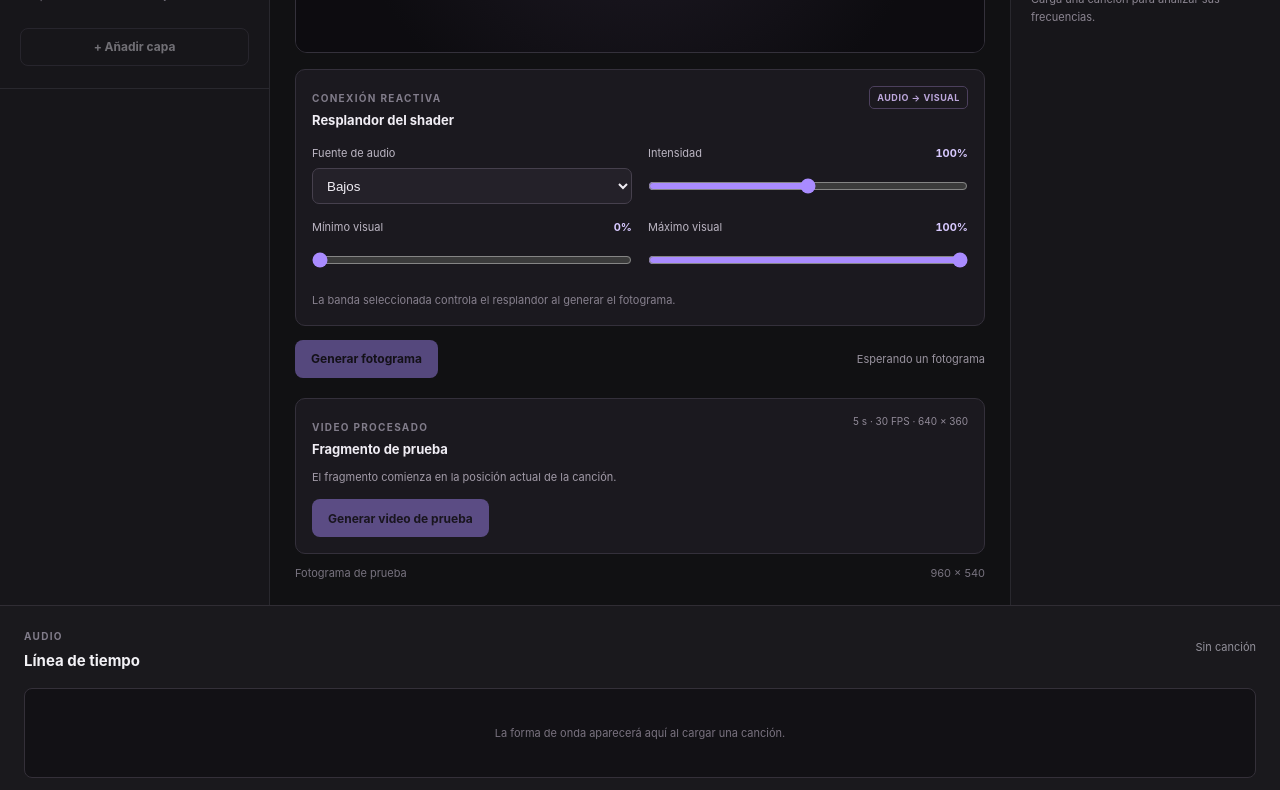
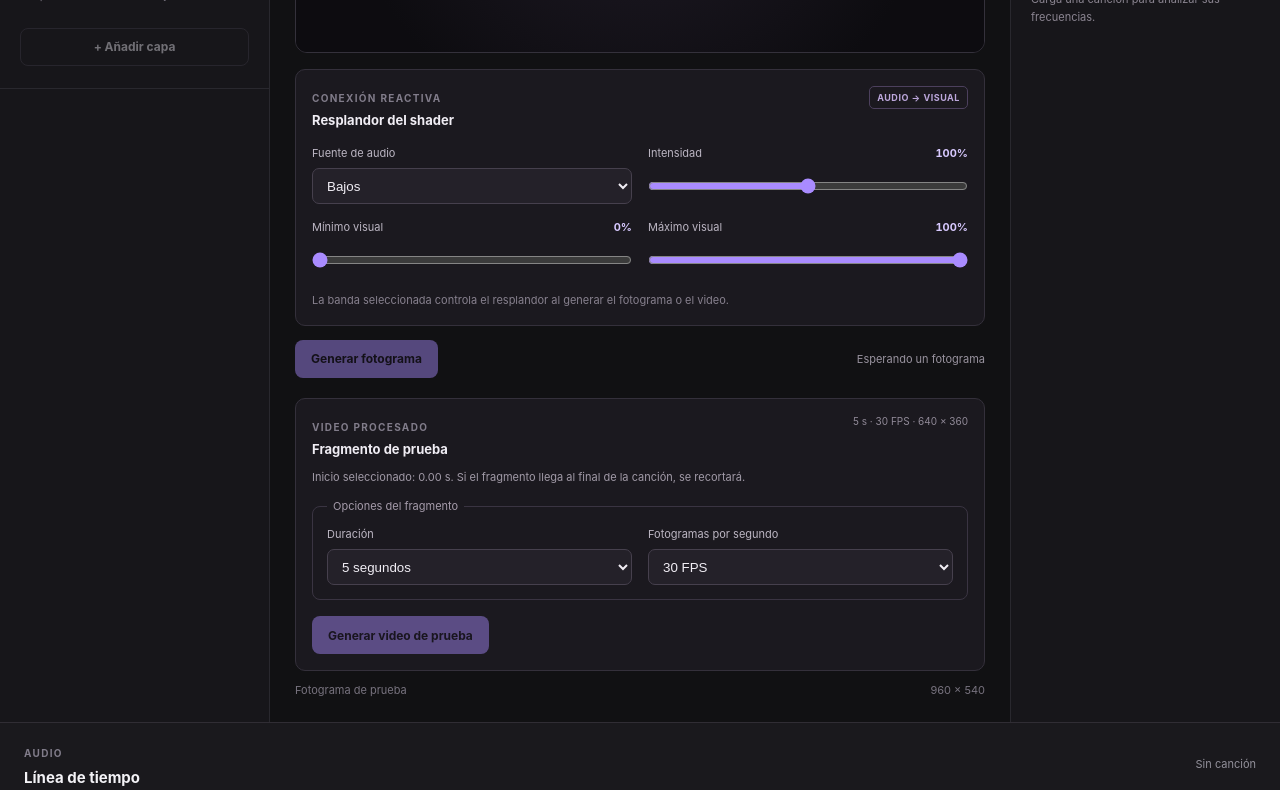
Before and after one commit to DiegoMaioneVallarino/Vibrato.js, a React (Vite) app in the folder vibrato.js/: page / in a window 1280 px wide. Shown: the part 511-1301 px from the top of the page. Built offline with nearby package versions, Linux system fonts and the light colour scheme.

Commit message:
feat: configure preview video duration and frame rate

```diff
--- a/vibrato.js/src/features/render/engine/renderPreviewClip.ts
+++ b/vibrato.js/src/features/render/engine/renderPreviewClip.ts
@@ -34,12 +34,12 @@ type RenderPreviewClipOptions = {
   analysis: FrequencyAnalysis;
   startTime: number;
   duration: number;
+  fps: number;
   band: AudioBand;
   mapping: ReactiveMapping;
   onProgress?: (progress: number) => void;
 };
 
-const FPS = 30;
 const WIDTH = 640;
 const HEIGHT = 360;
 
@@ -48,10 +48,25 @@ export async function renderPreviewClip({
   analysis,
   startTime,
   duration,
+  fps,
   band,
   mapping,
   onProgress,
 }: RenderPreviewClipOptions): Promise<Blob> {
+  if (![24, 30, 60].includes(fps)) {
+    throw new Error("Selecciona 24, 30 o 60 FPS.");
+  }
+
+  if (!Number.isFinite(duration) || duration <= 0 || duration > 30) {
+    throw new Error(
+      "La duración debe ser mayor que cero y de hasta 30 segundos."
+    );
+  }
+
+  if (!Number.isFinite(startTime)) {
+    throw new Error("La posición de inicio no es válida.");
+  }
+
   const audioContext = new AudioContext();
 
   let decodedAudio: AudioBuffer;
@@ -76,10 +91,8 @@ export async function renderPreviewClip({
 
   const remainingDuration = availableDuration - safeStart;
 
-  // Redondeamos hacia abajo para que todos los fotogramas tengan
-  // la misma duración y el audio no sobrepase el final de la canción.
   const frameCount = Math.floor(
-    Math.min(duration, remainingDuration) * FPS
+    Math.min(duration, remainingDuration) * fps
   );
 
   if (frameCount < 1) {
@@ -88,7 +101,7 @@ export async function renderPreviewClip({
     );
   }
 
-  const clipDuration = frameCount / FPS;
+  const clipDuration = frameCount / fps;
 
   const canvas = document.createElement("canvas");
 
@@ -113,16 +126,20 @@ export async function renderPreviewClip({
   });
 
   output.addVideoTrack(videoSource, {
-    frameRate: FPS,
+    frameRate: fps,
   });
 
   output.addAudioTrack(audioSource);
 
-  await output.start();
+  let failed = false;
 
   async function writeVideo() {
     for (let frameIndex = 0; frameIndex < frameCount; frameIndex++) {
-      const videoTime = frameIndex / FPS;
+      if (failed) {
+        return;
+      }
+
+      const videoTime = frameIndex / fps;
       const songTime = safeStart + videoTime;
 
       const point = getFrequencyAtTime(analysis, songTime);
@@ -140,9 +157,7 @@ export async function renderPreviewClip({
         reactivity,
       });
 
-      // El tiempo del video empieza en cero, aunque el fragmento
-      // comience más adelante dentro de la canción.
-      await videoSource.add(videoTime, 1 / FPS);
+      await videoSource.add(videoTime, 1 / fps);
 
       onProgress?.((frameIndex + 1) / frameCount);
     }
@@ -160,7 +175,6 @@ export async function renderPreviewClip({
       decodedAudio.length - startSample
     );
 
-    // Alimentamos el audio en fragmentos de un segundo.
     const chunkSize = sampleRate;
 
     for (
@@ -168,6 +182,10 @@ export async function renderPreviewClip({
       offset < totalSamples;
       offset += chunkSize
     ) {
+      if (failed) {
+        return;
+      }
+
       const length = Math.min(
         chunkSize,
         totalSamples - offset
@@ -201,8 +219,8 @@ export async function renderPreviewClip({
   }
 
   try {
-    // Ambas pistas avanzan de forma concurrente para que el
-    // codificador pueda intercalarlas mientras escribe el archivo.
+    await output.start();
+
     await Promise.all([
       writeVideo(),
       writeAudio(),
@@ -218,7 +236,15 @@ export async function renderPreviewClip({
       type: "video/webm",
     });
   } catch (error) {
-    await output.cancel();
+    failed = true;
+
+    // Conserva el error original si también falla la limpieza.
+    try {
+      await output.cancel();
+    } catch (cleanupError) {
+      console.error("Error al liberar el render:", cleanupError);
+    }
+
     throw error;
   }
 }
--- a/vibrato.js/src/features/visualizer/components/ReactiveFramePreview.css
+++ b/vibrato.js/src/features/visualizer/components/ReactiveFramePreview.css
@@ -267,3 +267,31 @@
 .clip-download:hover {
   text-decoration: underline;
 }
+
+.clip-settings {
+  min-width: 0;
+  margin: 0 0 16px;
+  padding: 14px;
+
+  border: 1px solid #3a3442;
+  border-radius: 8px;
+}
+
+.clip-settings legend {
+  padding: 0 6px;
+
+  color: #a69cab;
+  font-size: 11px;
+}
+
+.clip-settings:disabled {
+  opacity: 0.5;
+}
+
+.clip-result-info {
+  margin: 0;
+
+  color: #a69cab;
+  font-size: 11px;
+  line-height: 1.5;
+}
--- a/vibrato.js/src/features/visualizer/components/ReactiveFramePreview.tsx
+++ b/vibrato.js/src/features/visualizer/components/ReactiveFramePreview.tsx
@@ -1,16 +1,27 @@
 import { useEffect, useRef, useState } from "react";
-
-import type { FrequencyPoint } from "../../audio/analysis/analyzeFrequencyBands";
-import { mapAudioToValue } from "../../reactivity/engine/mapAudioToValue";
-import { renderReactiveFrame } from "../shaders/renderReactiveFrame";
-
-import "./ReactiveFramePreview.css";
-
-import { renderPreviewClip } from "../../render/engine/renderPreviewClip";
 
 import type {
   FrequencyAnalysis,
+  FrequencyPoint,
 } from "../../audio/analysis/analyzeFrequencyBands";
+
+import {
+  mapAudioToValue,
+} from "../../reactivity/engine/mapAudioToValue";
+
+import {
+  renderPreviewClip,
+} from "../../render/engine/renderPreviewClip";
+
+import type {
+  AudioBand,
+} from "../../render/engine/renderPreviewClip";
+
+import {
+  renderReactiveFrame,
+} from "../shaders/renderReactiveFrame";
+
+import "./ReactiveFramePreview.css";
 
 type ReactiveFramePreviewProps = {
   currentTime: number;
@@ -18,8 +29,6 @@ type ReactiveFramePreviewProps = {
   audioFile: File | null;
   frequencyAnalysis: FrequencyAnalysis | null;
 };
-
-type AudioBand = "low" | "mid" | "high";
 
 type RenderedFrameInfo = {
   time: number;
@@ -29,6 +38,13 @@ type RenderedFrameInfo = {
   minimum: number;
   maximum: number;
   resultValue: number;
+};
+
+type VideoInfo = {
+  start: number;
+  requestedDuration: number;
+  fps: number;
+  band: AudioBand;
 };
 
 const bandLabels: Record<AudioBand, string> = {
@@ -56,11 +72,16 @@ export function ReactiveFramePreview({
     useState<RenderedFrameInfo | null>(null);
 
   const [error, setError] = useState<string | null>(null);
+
   const [videoUrl, setVideoUrl] = useState<string | null>(null);
+  const [videoInfo, setVideoInfo] = useState<VideoInfo | null>(null);
+
   const [isRenderingVideo, setIsRenderingVideo] = useState(false);
   const [renderProgress, setRenderProgress] = useState(0);
   const [videoError, setVideoError] = useState<string | null>(null);
 
+  const [clipDuration, setClipDuration] = useState(5);
+  const [clipFps, setClipFps] = useState(30);
 
   useEffect(() => {
     return () => {
@@ -69,7 +90,6 @@ useEffect(() => {
       }
     };
   }, [videoUrl]);
-
 
   function handleRenderFrame() {
     const canvas = canvasRef.current;
@@ -113,10 +133,19 @@ useEffect(() => {
       );
     }
   }
+
   async function handleRenderVideo() {
     if (!audioFile || !frequencyAnalysis || isRenderingVideo) {
       return;
     }
+
+    // Guarda la configuración usada por esta generación.
+    const requestedInfo: VideoInfo = {
+      start: currentTime,
+      requestedDuration: clipDuration,
+      fps: clipFps,
+      band: selectedBand,
+    };
 
     setIsRenderingVideo(true);
     setRenderProgress(0);
@@ -126,9 +155,10 @@ async function handleRenderVideo() {
       const videoBlob = await renderPreviewClip({
         audioFile,
         analysis: frequencyAnalysis,
-      startTime: currentTime,
-      duration: 5,
-      band: selectedBand,
+        startTime: requestedInfo.start,
+        duration: requestedInfo.requestedDuration,
+        fps: requestedInfo.fps,
+        band: requestedInfo.band,
         mapping: {
           intensity,
           minimum,
@@ -142,6 +172,7 @@ async function handleRenderVideo() {
       const newVideoUrl = URL.createObjectURL(videoBlob);
 
       setVideoUrl(newVideoUrl);
+      setVideoInfo(requestedInfo);
     } catch (renderError) {
       console.error("Error al generar el video:", renderError);
 
@@ -154,6 +185,7 @@ async function handleRenderVideo() {
       setIsRenderingVideo(false);
     }
   }
+
   return (
     <div className="reactive-preview">
       <div className="reactive-preview-screen">
@@ -196,6 +228,7 @@ async function handleRenderVideo() {
 
             <select
               value={selectedBand}
+              disabled={isRenderingVideo}
               onChange={(event) => {
                 setSelectedBand(event.target.value as AudioBand);
               }}
@@ -218,6 +251,7 @@ async function handleRenderVideo() {
               max={200}
               step={5}
               value={intensity}
+              disabled={isRenderingVideo}
               onChange={(event) => {
                 setIntensity(Number(event.target.value));
               }}
@@ -236,6 +270,7 @@ async function handleRenderVideo() {
               max={100}
               step={1}
               value={minimum}
+              disabled={isRenderingVideo}
               onChange={(event) => {
                 const nextMinimum = Number(event.target.value);
 
@@ -260,6 +295,7 @@ async function handleRenderVideo() {
               max={100}
               step={1}
               value={maximum}
+              disabled={isRenderingVideo}
               onChange={(event) => {
                 const nextMaximum = Number(event.target.value);
 
@@ -275,7 +311,7 @@ async function handleRenderVideo() {
 
         <p className="reactive-settings-hint">
           La banda seleccionada controla el resplandor al generar
-          el fotograma.
+          el fotograma o el video.
         </p>
       </div>
 
@@ -284,7 +320,7 @@ async function handleRenderVideo() {
           type="button"
           className="button button-primary"
           onClick={handleRenderFrame}
-          disabled={!frequencyPoint}
+          disabled={!frequencyPoint || isRenderingVideo}
         >
           Generar fotograma
         </button>
@@ -316,12 +352,55 @@ async function handleRenderVideo() {
             <h3>Fragmento de prueba</h3>
           </div>
 
-    <span>5 s · 30 FPS · 640 × 360</span>
+          <span>
+            {clipDuration} s · {clipFps} FPS · 640 × 360
+          </span>
         </div>
 
         <p>
-    El fragmento comienza en la posición actual de la canción.
+          Inicio seleccionado: {currentTime.toFixed(2)} s.
+          Si el fragmento llega al final de la canción, se recortará.
         </p>
+
+        <fieldset
+          className="clip-settings"
+          disabled={isRenderingVideo}
+        >
+          <legend>Opciones del fragmento</legend>
+
+          <div className="reactive-settings-grid">
+            <label className="reactive-control">
+              <span>Duración</span>
+
+              <select
+                value={clipDuration}
+                onChange={(event) => {
+                  setClipDuration(Number(event.target.value));
+                }}
+              >
+                <option value={5}>5 segundos</option>
+                <option value={10}>10 segundos</option>
+                <option value={15}>15 segundos</option>
+                <option value={30}>30 segundos</option>
+              </select>
+            </label>
+
+            <label className="reactive-control">
+              <span>Fotogramas por segundo</span>
+
+              <select
+                value={clipFps}
+                onChange={(event) => {
+                  setClipFps(Number(event.target.value));
+                }}
+              >
+                <option value={24}>24 FPS</option>
+                <option value={30}>30 FPS</option>
+                <option value={60}>60 FPS</option>
+              </select>
+            </label>
+          </div>
+        </fieldset>
 
         <button
           type="button"
@@ -334,7 +413,9 @@ async function handleRenderVideo() {
           }
         >
           {isRenderingVideo
-      ? `Procesando ${renderProgress}%`
+            ? renderProgress === 100
+              ? "Finalizando video..."
+              : `Procesando ${renderProgress}%`
             : "Generar video de prueba"}
         </button>
 
@@ -343,6 +424,7 @@ async function handleRenderVideo() {
             className="clip-progress"
             max={100}
             value={renderProgress}
+            aria-label="Progreso del video"
           >
             {renderProgress}%
           </progress>
@@ -356,6 +438,15 @@ async function handleRenderVideo() {
 
         {videoUrl && (
           <div className="clip-result">
+            {videoInfo && (
+              <p className="clip-result-info">
+                Inicio: {videoInfo.start.toFixed(2)} s · Duración
+                solicitada: {videoInfo.requestedDuration} s ·{" "}
+                {videoInfo.fps} FPS ·{" "}
+                {bandLabels[videoInfo.band]}
+              </p>
+            )}
+
             <video
               src={videoUrl}
               controls
```
Lines whose indentation alone changed are shown as unchanged.
